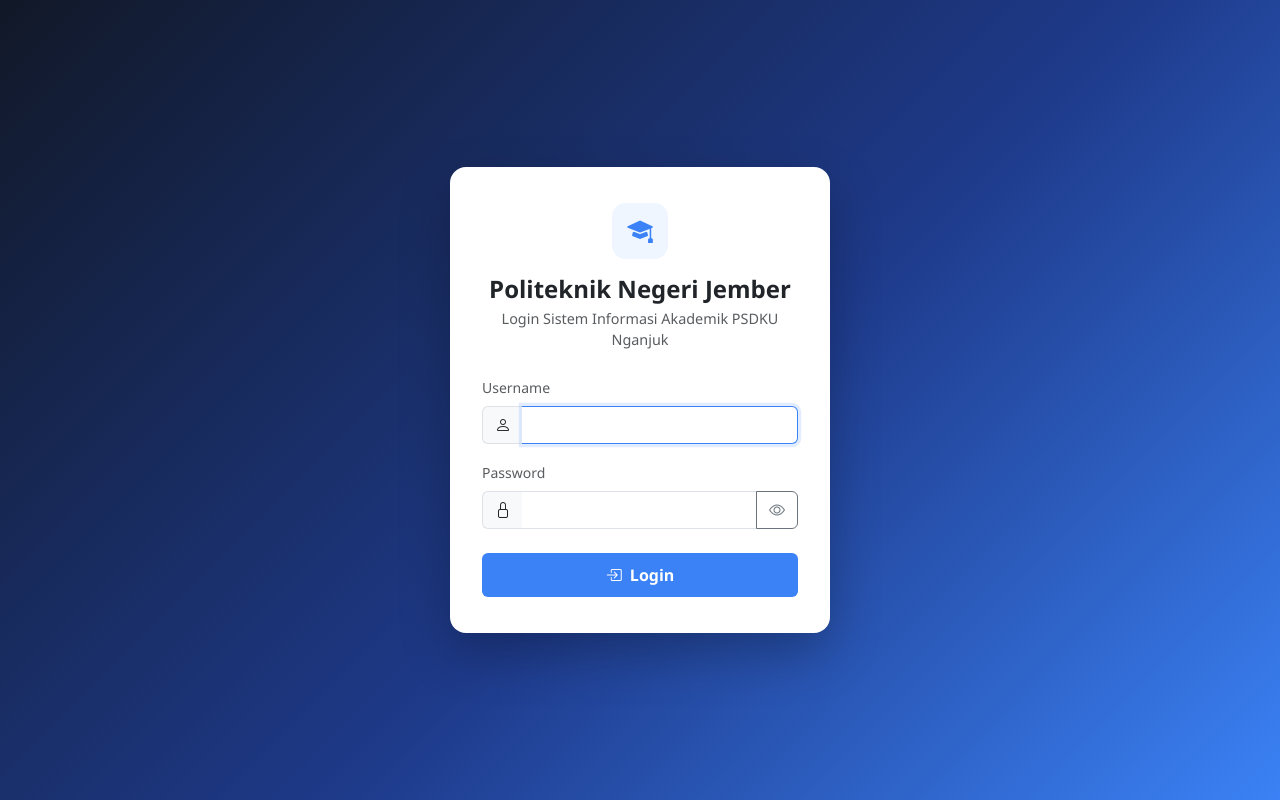
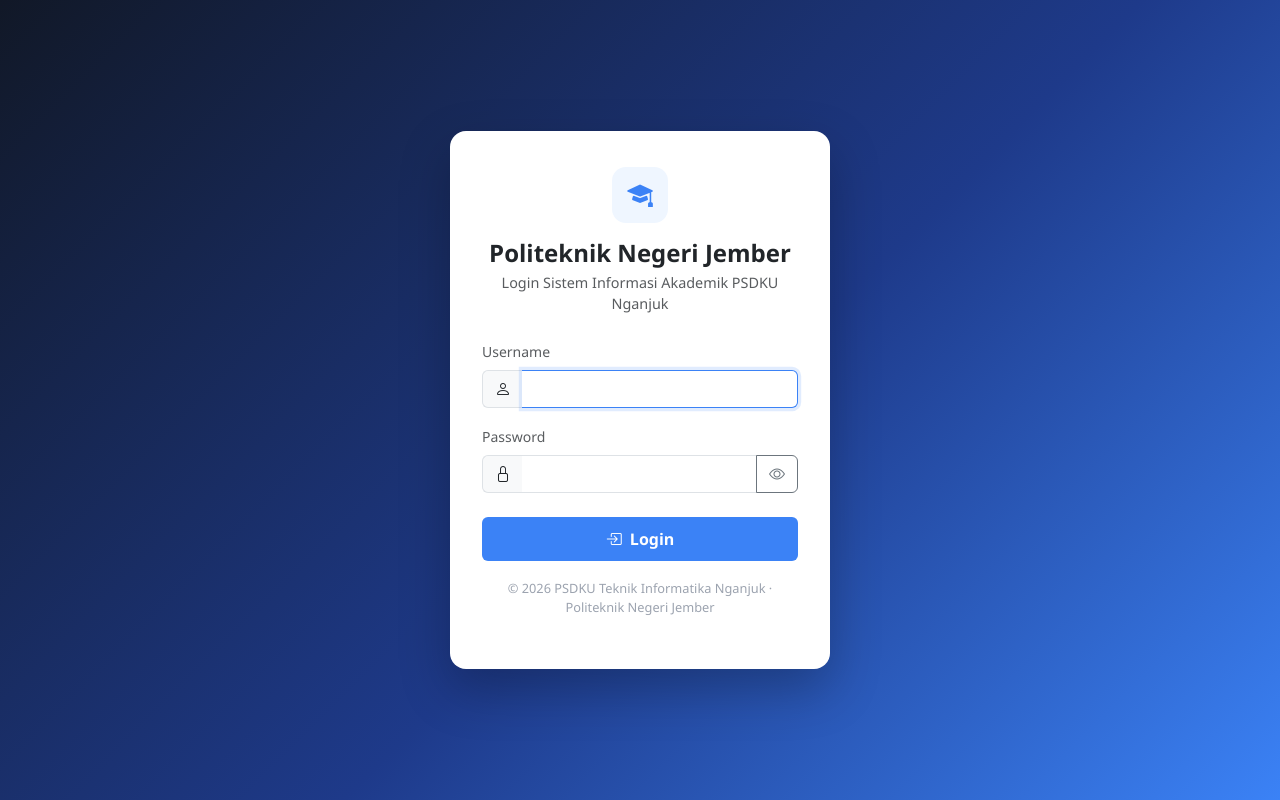
Before and after one commit to ramaseptian/acara12, a PHP site: page /login in a window 1280 px wide. Run offline with PHP 8.4, Linux system fonts and the light colour scheme.

Commit message:
Menambahkan footer hak cipta pada halaman login

```diff
--- a/app/Views/auth/login.php
+++ b/app/Views/auth/login.php
@@ -101,6 +101,8 @@
                 <i class="bi bi-box-arrow-in-right me-1"></i> Login
             </button>
         </form>
+
+        <p class="login-hint">&copy; 2026 PSDKU Teknik Informatika Nganjuk &middot; Politeknik Negeri Jember</p>
     </div>
 
     <script src="https://cdn.jsdelivr.net/npm/bootstrap@5.3.0/dist/js/bootstrap.bundle.min.js"></script>
```
